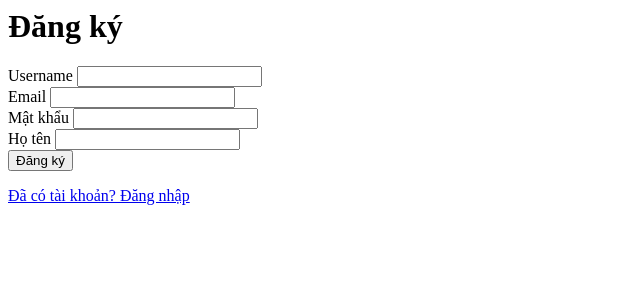
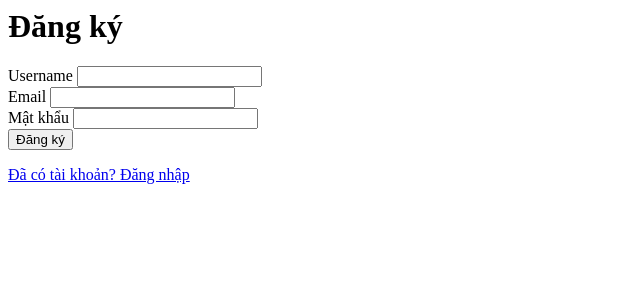
Before and after one commit to bimmerM5/News_web, a PHP site: page /register in a window 1280 px wide. Shown: the top 300 px of the page, without its empty margins (0-640 px from the left). Run offline with PHP 8.4, Linux system fonts and the light colour scheme.

Commit message:
change Sign up information

```diff
--- a/app/Controllers/AuthController.php
+++ b/app/Controllers/AuthController.php
@@ -64,7 +64,6 @@ class AuthController extends Controller
         $username = trim($_POST['username'] ?? '');
         $email = trim($_POST['email'] ?? '');
         $password = (string)($_POST['password'] ?? '');
-        $fullname = trim($_POST['fullname'] ?? '');
 
         if ($username === '' || $email === '' || $password === '') {
             $this->view('auth/register', ['error' => 'Thiếu thông tin']);
@@ -78,9 +77,9 @@ class AuthController extends Controller
         $pdo = Database::getConnection();
 
         try {
-            // Gọi stored procedure để đăng ký
+            // Gọi stored procedure để đăng ký (không có full_name)
             $stmt = $pdo->prepare(AdminQueries::registerUser());
-            $stmt->execute([$username, $hash, $email, $fullname]);
+            $stmt->execute([$username, $hash, $email, null]);
         } catch (\PDOException $e) {
             $this->view('auth/register', ['error' => 'Không thể đăng ký: ' . $e->getMessage()]);
             return;
--- a/app/Views/auth/register.php
+++ b/app/Views/auth/register.php
@@ -17,10 +17,6 @@
                 <label class="form-label">Mật khẩu</label>
                 <input class="form-control" type="password" name="password" required>
             </div>
-            <div class="mb-3">
-                <label class="form-label">Họ tên</label>
-                <input class="form-control" type="text" name="fullname">
-            </div>
             <button class="btn btn-primary w-100">Đăng ký</button>
         </form>
         <div class="mt-2"><a href="login">Đã có tài khoản? Đăng nhập</a></div>
```
